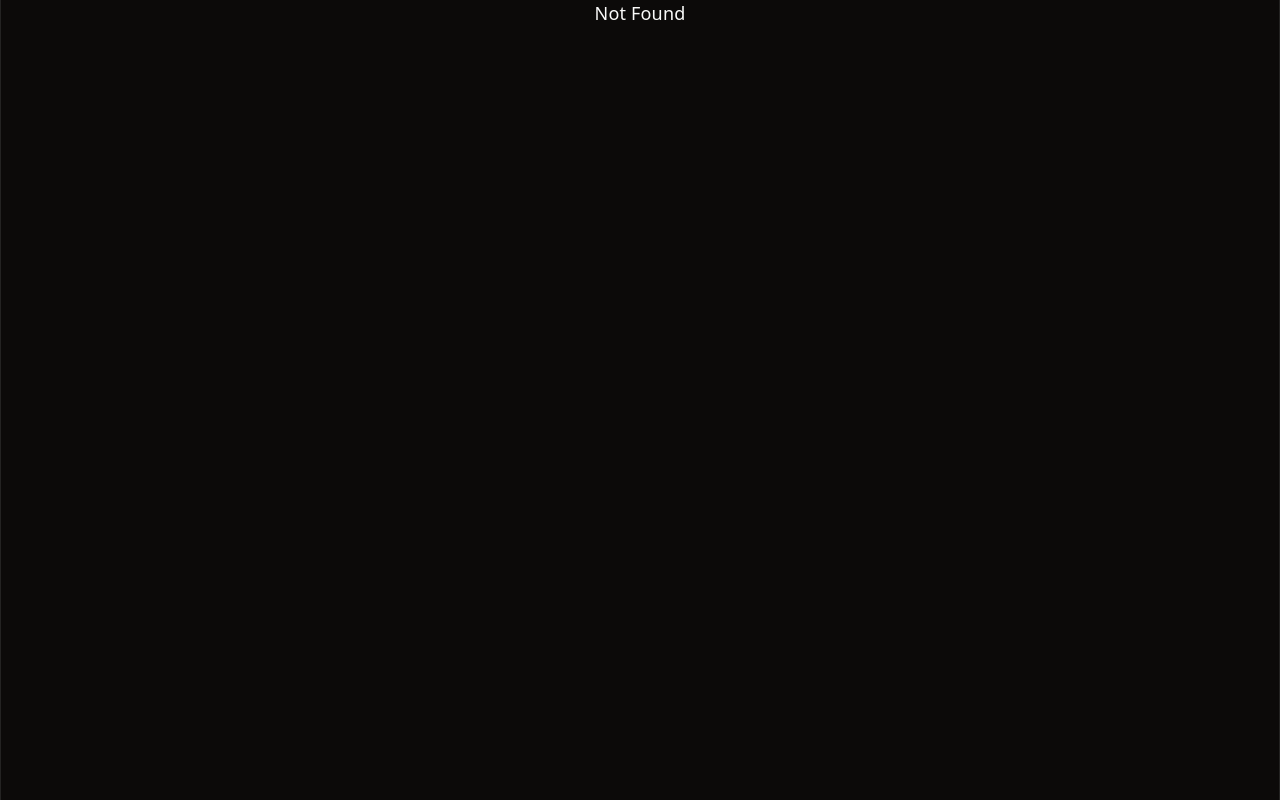
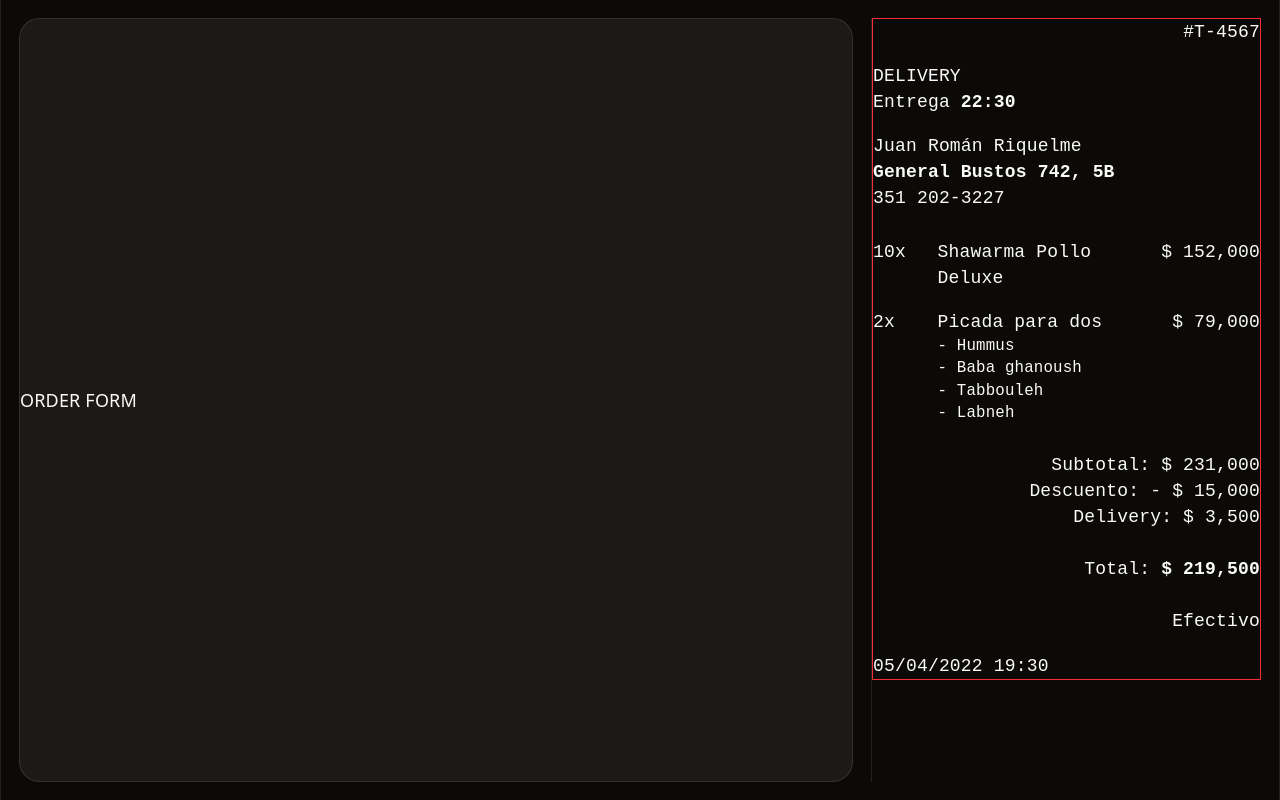
Before and after one commit to kikedose/ticket-gen-v2, a React (Vite) app: page /ticket in a window 1280 px wide. Built offline with nearby package versions, Linux system fonts and the light colour scheme.

Commit message:
mocked up ticket preview

```diff
--- a/package.json
+++ b/package.json
@@ -13,6 +13,7 @@
   },
   "dependencies": {
     "@base-ui/react": "^1.8.0",
+    "@fontsource-variable/geist-mono": "^5.3.0",
     "@fontsource-variable/inter": "^5.3.0",
     "@tanstack/react-router": "^1.170.41",
     "class-variance-authority": "^0.7.1",
--- a/src/globals.css
+++ b/src/globals.css
@@ -2,6 +2,7 @@
 @import 'tw-animate-css';
 @import 'shadcn/tailwind.css';
 @import '@fontsource-variable/inter';
+@import '@fontsource-variable/geist-mono';
 
 @custom-variant dark (&:is(.dark *));
 
@@ -120,7 +121,6 @@
 #root {
   max-width: 100%;
   margin: 0 auto;
-  text-align: center;
   border-inline: 1px solid var(--border);
   min-height: 100svh;
   display: flex;
@@ -179,6 +179,7 @@ code {
 @theme inline {
   --font-heading: var(--font-sans);
   --font-sans: 'Inter Variable', sans-serif;
+  --font-mono: 'Geist Mono Variable', monospace;
   --color-sidebar-ring: var(--sidebar-ring);
   --color-sidebar-border: var(--sidebar-border);
   --color-sidebar-accent-foreground: var(--sidebar-accent-foreground);
--- a/src/routeTree.gen.ts
+++ b/src/routeTree.gen.ts
@@ -10,43 +10,43 @@
 
 import { Route as rootRouteImport } from './routes/__root'
 import { Route as IndexRouteImport } from './routes/index'
-import { Route as orderOrderIndexRouteImport } from './routes/(order)/order.index'
+import { Route as ticketTicketIndexRouteImport } from './routes/(ticket)/ticket.index'
 
 const IndexRoute = IndexRouteImport.update({
   id: '/',
   path: '/',
   getParentRoute: () => rootRouteImport,
 } as any)
-const orderOrderIndexRoute = orderOrderIndexRouteImport.update({
-  id: '/(order)/order/',
-  path: '/order/',
+const ticketTicketIndexRoute = ticketTicketIndexRouteImport.update({
+  id: '/(ticket)/ticket/',
+  path: '/ticket/',
   getParentRoute: () => rootRouteImport,
 } as any)
 
 export interface FileRoutesByFullPath {
   '/': typeof IndexRoute
-  '/order/': typeof orderOrderIndexRoute
+  '/ticket/': typeof ticketTicketIndexRoute
 }
 export interface FileRoutesByTo {
   '/': typeof IndexRoute
-  '/order': typeof orderOrderIndexRoute
+  '/ticket': typeof ticketTicketIndexRoute
 }
 export interface FileRoutesById {
   __root__: typeof rootRouteImport
   '/': typeof IndexRoute
-  '/(order)/order/': typeof orderOrderIndexRoute
+  '/(ticket)/ticket/': typeof ticketTicketIndexRoute
 }
 export interface FileRouteTypes {
   fileRoutesByFullPath: FileRoutesByFullPath
-  fullPaths: '/' | '/order/'
+  fullPaths: '/' | '/ticket/'
   fileRoutesByTo: FileRoutesByTo
-  to: '/' | '/order'
-  id: '__root__' | '/' | '/(order)/order/'
+  to: '/' | '/ticket'
+  id: '__root__' | '/' | '/(ticket)/ticket/'
   fileRoutesById: FileRoutesById
 }
 export interface RootRouteChildren {
   IndexRoute: typeof IndexRoute
-  orderOrderIndexRoute: typeof orderOrderIndexRoute
+  ticketTicketIndexRoute: typeof ticketTicketIndexRoute
 }
 
 declare module '@tanstack/react-router' {
@@ -58,11 +58,11 @@ declare module '@tanstack/react-router' {
       preLoaderRoute: typeof IndexRouteImport
       parentRoute: typeof rootRouteImport
     }
-    '/(order)/order/': {
-      id: '/(order)/order/'
-      path: '/order'
-      fullPath: '/order/'
-      preLoaderRoute: typeof orderOrderIndexRouteImport
+    '/(ticket)/ticket/': {
+      id: '/(ticket)/ticket/'
+      path: '/ticket'
+      fullPath: '/ticket/'
+      preLoaderRoute: typeof ticketTicketIndexRouteImport
       parentRoute: typeof rootRouteImport
     }
   }
@@ -70,7 +70,7 @@ declare module '@tanstack/react-router' {
 
 const rootRouteChildren: RootRouteChildren = {
   IndexRoute: IndexRoute,
-  orderOrderIndexRoute: orderOrderIndexRoute,
+  ticketTicketIndexRoute: ticketTicketIndexRoute,
 }
 export const routeTree = rootRouteImport
   ._addFileChildren(rootRouteChildren)
--- a/src/routes/(order)/order.index.tsx
+++ /dev/null
@@ -1,23 +0,0 @@
-import { createFileRoute } from '@tanstack/react-router';
-
-export const Route = createFileRoute('/(order)/order/')({
-  component: RouteComponent,
-});
-
-function RouteComponent() {
-  return (
-    <main className="flex h-svh w-full flex-row">
-      <div className="h-full w-2/3 border border-solid border-red-500 py-4 pl-4">
-        <div className="grid h-full w-full items-center rounded-2xl border border-solid border-white">
-          <p>ORDER FORM</p>
-        </div>
-      </div>
-
-      <div className="h-full w-1/3 border border-solid border-red-500 p-4">
-        <div className="grid h-full w-full items-center rounded-2xl border border-solid border-white">
-          <p>TICKET PREVIEW</p>
-        </div>
-      </div>
-    </main>
-  );
-}
--- /dev/null
+++ b/src/routes/(ticket)/-ticket-preview.tsx
@@ -0,0 +1,62 @@
+export default function TicketPreview() {
+  return (
+    // w-[72mm]
+    <div className="flex max-w-120 flex-col gap-4 border border-solid border-red-500 font-mono">
+      {/* Ticket No */}
+      <div className="text-right">#T-4567</div>
+
+      {/* Handover details */}
+      <ul>
+        <li className="uppercase">Delivery</li>
+        <li>
+          Entrega <span className="font-bold">22:30</span>
+        </li>
+      </ul>
+
+      {/* Customer details */}
+      <ul>
+        <li>Juan Román Riquelme</li>
+        <li className="font-bold">General Bustos 742, 5B</li>
+        <li>351 202-3227</li>
+      </ul>
+
+      {/* Order details */}
+      <ol>
+        <li className="grid grid-cols-6 py-2">
+          <div className="col-span-1">10x</div>
+          <div className="col-span-3">Shawarma Pollo Deluxe</div>
+          <div className="col-span-2 text-right">$ 152,000</div>
+        </li>
+
+        <li className="grid grid-cols-6 py-2">
+          <div className="col-span-1">2x</div>
+          <div className="col-span-3">Picada para dos</div>
+          <div className="col-span-2 text-right">$ 79,000</div>
+          <div className="col-span-3 col-start-2 text-sm">
+            <ul>
+              <li>- Hummus</li>
+              <li>- Baba ghanoush</li>
+              <li>- Tabbouleh</li>
+              <li>- Labneh</li>
+            </ul>
+          </div>
+        </li>
+      </ol>
+
+      {/* Total */}
+      <ul className="text-right">
+        <li>Subtotal: $ 231,000</li>
+        <li>Descuento: - $ 15,000</li>
+        <li>Delivery: $ 3,500</li>
+        <br />
+        <li>
+          Total: <span className="font-bold">$ 219,500</span>
+        </li>
+        <br />
+        <li>Efectivo</li>
+      </ul>
+
+      <div>05/04/2022 19:30</div>
+    </div>
+  );
+}
--- /dev/null
+++ b/src/routes/(ticket)/ticket.index.tsx
@@ -0,0 +1,24 @@
+import { createFileRoute } from '@tanstack/react-router';
+import TicketPreview from './-ticket-preview';
+
+export const Route = createFileRoute('/(ticket)/ticket/')({
+  component: RouteComponent,
+});
+
+function RouteComponent() {
+  return (
+    <main className="flex h-svh w-full flex-row">
+      <section className="h-full w-2/3 py-4 pl-4">
+        <div className="border-border bg-popover grid h-full w-full items-center rounded-2xl border border-solid">
+          <p>ORDER FORM</p>
+        </div>
+      </section>
+
+      <section className="h-full w-1/3 p-4">
+        <div className="h-full w-full border-l">
+          <TicketPreview />
+        </div>
+      </section>
+    </main>
+  );
+}
```
Also changed, not shown: src/routes/(ticket)/-product-selector.tsx (added), 1 other file (tests, documents, lock files or other folders).
